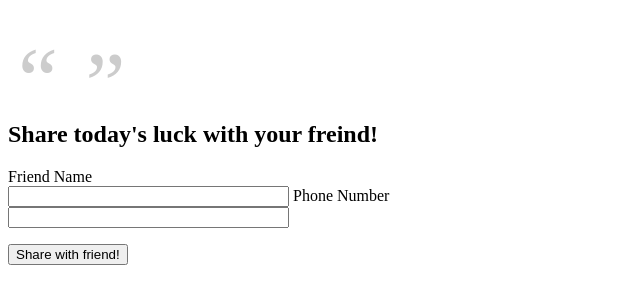
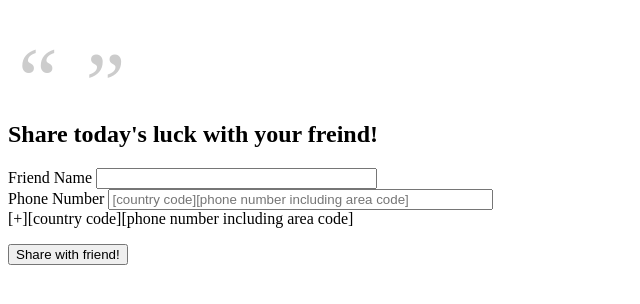
Before and after one commit to parksunah/Fortune_teller, a Flask app: template templates/fortune.html in a window 1280 px wide. Shown: the part 46-350 px from the top of the page, without its empty margins (0-640 px from the left). Run offline with Flask 2, Linux system fonts and the light colour scheme; the template is opened without the code that fills it: values that come from a table or form of the project are taken from there, others are empty.

Commit message:
Worked on fortune delivery by sms function and template

```diff
--- a/forms.py
+++ b/forms.py
@@ -1,12 +1,14 @@
 from flask_wtf import FlaskForm
 from wtforms import StringField, SubmitField
+from wtforms.validators import DataRequired
 
 
 class NameForm(FlaskForm):
-    username = StringField('Name')
+    username = StringField('Name', validators=[DataRequired()])
     submit = SubmitField('See your fortune!')
 
 class PhoneNumberForm(FlaskForm):
-    friendname = StringField('Friend Name')
-    phone_number = StringField('Phone Number')
+    friendname = StringField('Friend Name', validators=[DataRequired()])
+    phone_number = StringField('Phone Number', validators=[DataRequired()],
+                                               render_kw={"placeholder": "[country code][phone number including area code]"})
     submit = SubmitField('Share with friend!')
--- a/server.py
+++ b/server.py
@@ -3,6 +3,8 @@ from flask import Flask, render_template, request
 from flask_debugtoolbar import DebugToolbarExtension
 import forms
 import random
+from twilio.rest import Client
+import os
 
 app = Flask(__name__)
 
@@ -43,7 +45,22 @@ def fortune_delivery():
     with open('fortune.txt') as f:
         lines = f.readlines()
 
-    return render_template('fortune_delivery.html', friendname=friendname, phone_num=phone_num, fortune_text = random.choice(lines))
+    random_fortune = random.choice(lines)
+
+    account_sid = os.environ['ACCOUNT_SID']
+    auth_token = os.environ['AUTH_TOKEN']
+    client = Client(account_sid, auth_token)
+
+
+    message = client.messages \
+                    .create(
+                         body=random_fortune,
+                         from_='+15072600733',
+                         to=phone_num
+                     )
+
+
+    return render_template('fortune_delivery.html', friendname=friendname, phone_num=phone_num, fortune_text = random_fortune)
 
 
 if __name__ == "__main__":
--- a/templates/fortune.html
+++ b/templates/fortune.html
@@ -14,10 +14,11 @@
              <h2> Share today's luck with your freind!</h2>
              <form action="/fortune_delivery" method="POST">
                 <p>
-                 {{ form.friendname.label }}<br>
-                 {{ form.friendname(size=32) }}
-                 {{ form.phone_number.label }}<br>
-                 {{ form.phone_number(size=32) }}
+                 {{ form.friendname.label }}
+                 {{ form.friendname(size=32) }}<br>
+                 {{ form.phone_number.label }}
+                 {{ form.phone_number(size=45) }}<br>
+                 [+][country code][phone number including area code]
                 </p>
                 <p>{{ form.submit() }}</p>
             </form>
```
Also changed, not shown: send_sms.py (deleted, +0 -19 lines).
